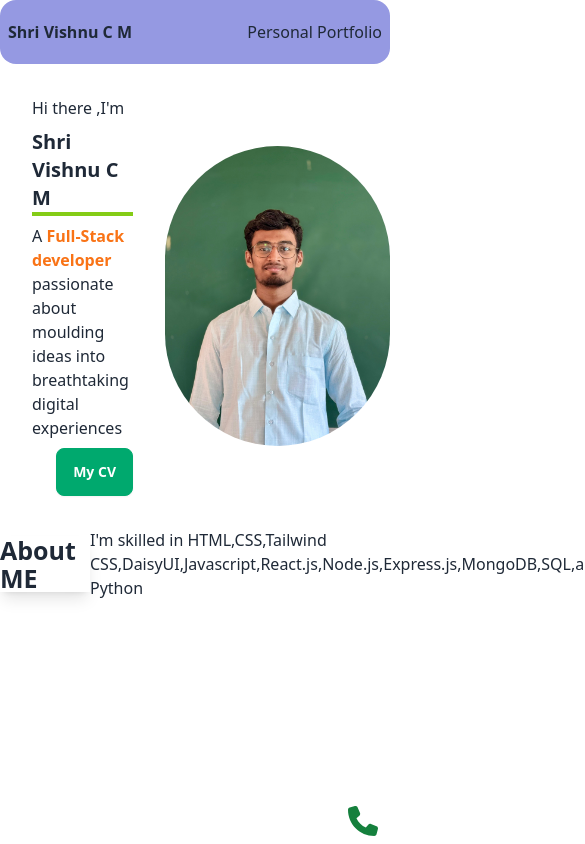
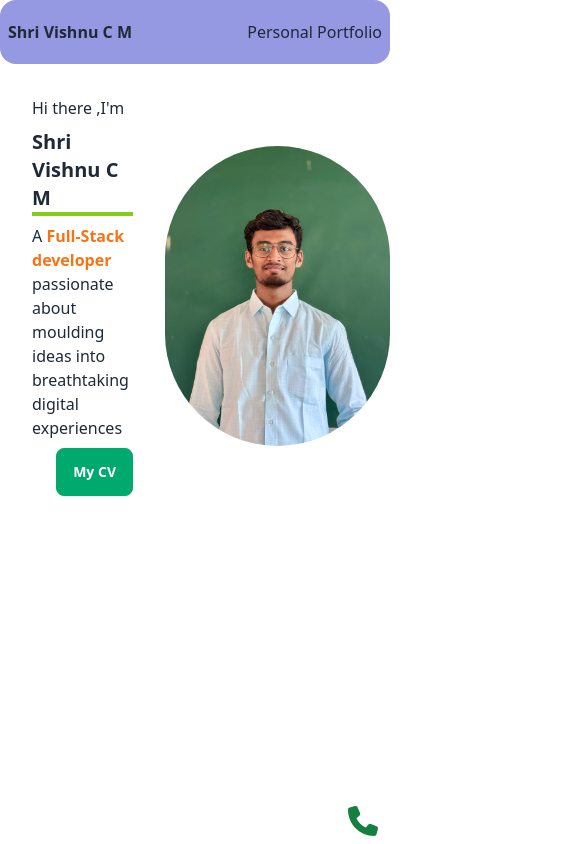
Before and after one commit to SHRIVISHNU-CM/Portfolio, a React (Vite) app: page / in a window 390 px wide. Shown: the whole page, 585 px wide, since content can reach past the window. Built offline with nearby package versions, Linux system fonts and the light colour scheme.

Commit message:
responsive and text color

```diff
--- a/src/Components/About.jsx
+++ b/src/Components/About.jsx
@@ -3,12 +3,12 @@
 function About() {
     return (
         <>
-            <div className="flex justify-around items-center">
-                <div className=" shadow-lg">
-                    <h1 className="card-title text-[25px]">About ME</h1>
+            <div className="flex flex-col justify-around items-center lg:flex lg:flex-row my-5">
+                <div >
+                    <h1 className="text-[25px] font-semibold text-white">About ME</h1>
                 </div>
-                <div className="w-[300px]">
-                    <p className="">
+                <div className=" w-min h-min">
+                    <p className="text-white">
                         I'm skilled in HTML,CSS,Tailwind CSS,DaisyUI,Javascript,React.js,Node.js,Express.js,MongoDB,SQL,and Python
                     </p>
                 </div>
```
